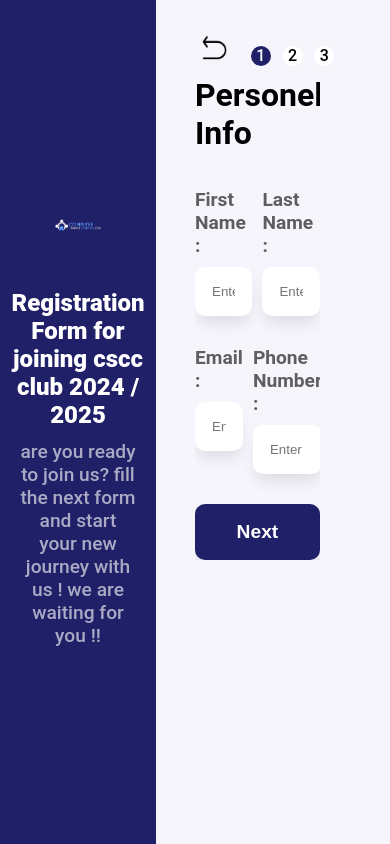
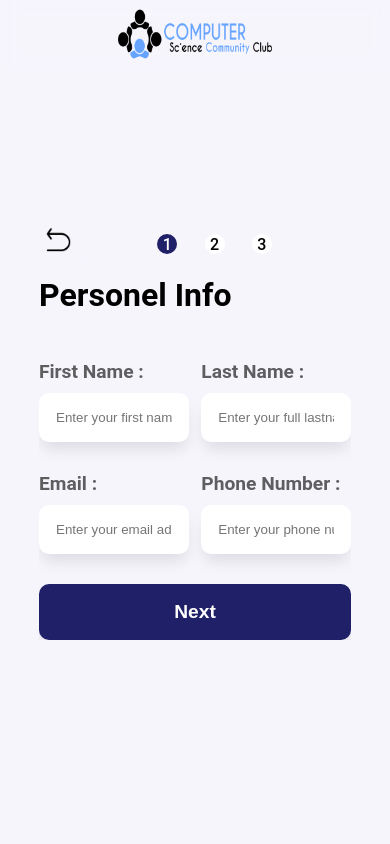
Before and after one commit to massi-css/recrutement_cscc_challenge, a plain HTML site: page index.html in a window 390 px wide. Drawn offline with Linux system fonts and the light colour scheme.

Commit message:
front final

```diff
--- a/index.html
+++ b/index.html
@@ -9,11 +9,14 @@
   </head>
   <body>
     <div class="container">
+      <div class="mobile-nav">
+        <div class="mobile-logo">
+          <img src="./logo2.png" alt="logo" />
+        </div>
+      </div>
       <!-- navbar -->
       <div class="side-bg">
         <div class="logo">
-          <!-- <span class="logo-style">C.</span> SCC -->
-          <!-- <img src="./logo.png" alt="logo" /> -->
         </div>
         <p class="title">Registration Form for joining cscc club 2024 / 2025</p>
         <p class="sub-title">
--- a/style.css
+++ b/style.css
@@ -21,6 +21,7 @@ body,
   height: 100vh;
   display: flex;
   background-color: #f6f5fc;
+  align-items: center;
 }
 
 .side-bg {
@@ -303,3 +304,48 @@ hr {
   border: 2px solid #202068;
   cursor: pointer;
 }
+
+.mobile-nav {
+  display: none;
+}
+
+@media (max-width: 768px) {
+  .side-bg{
+    display: none;
+  }
+
+  .container{
+    padding-top: 10%;
+  }
+
+  .form-container{
+    width: 100%;
+    margin-left: 0;
+  }
+  .form-content{
+    padding-right: 0;
+  }
+  .mobile-logo{
+    width: 40%;
+    height: 90%;
+  }
+  .mobile-logo img{
+    width: 100%;
+    height: 100%;
+  }
+  .mobile-nav{
+    display: flex;
+    justify-content: center;
+    align-items: center;
+    backdrop-filter: blur(10px);
+    color: white;
+    position: fixed;
+    top: 0;
+    left: 0;
+    width: 100%;
+    height: 8%;
+    z-index: 100;
+    padding-top: 1%;
+    padding-bottom: 1%;
+  }
+}
```
Also changed, not shown: logo2.png (added).
